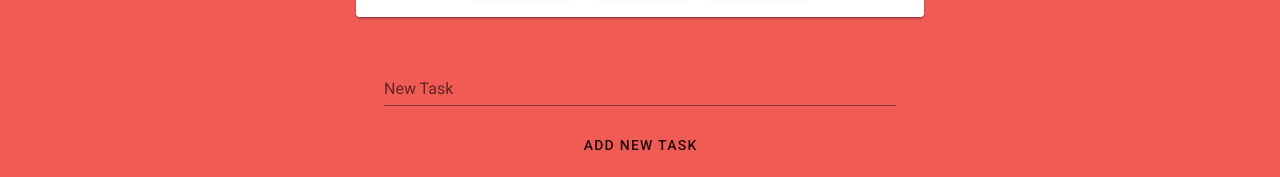
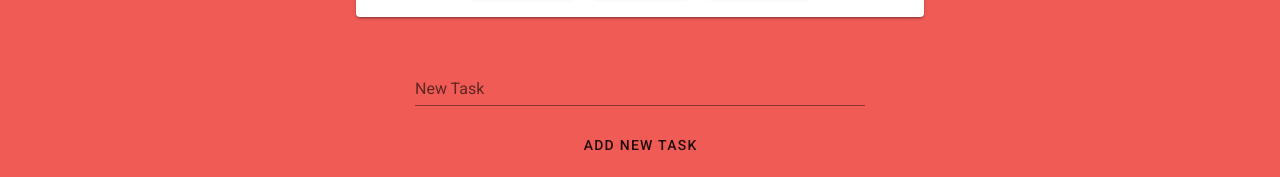
Before and after one commit to ArthurPavezzi-zz/pomodoro-timer, a Vue app: page /#/ in a window 1280 px wide. Shown: the part 388-565 px from the top of the page. Built offline with nearby package versions, Linux system fonts and the light colour scheme.

Commit message:
Refactoring

```diff
--- a/src/components/TaskList.vue
+++ b/src/components/TaskList.vue
@@ -1,6 +1,6 @@
 <template>
   <div id="task">
-    <v-text-field color="white" v-model="newTask" :label="$t('taskList.label')"/>
+    <v-text-field color="white" class="text--white" v-model="newTask" :label="$t('taskList.label')"/>
     <v-btn class="add-task" @click="addNewTask" text>{{ $t('taskList.newTask') }}</v-btn>
     <v-btn text @click="removeAllTasks" v-if="tasks.length > 0">{{ $t('taskList.removeAllTasks') }}</v-btn>
     <v-btn text @click="markAllDone" v-if="tasks.length > 0">{{ $t('taskList.markAllDone') }}</v-btn>
@@ -24,12 +24,14 @@ export default {
   },
   methods: {
     addNewTask() {
+      if (this.newTask !== '') {
         this.tasks.push({
           id: Date.now(),
           done: false,
           content: this.newTask,
         });
         this.newTask = '';
+      }
     },
 
     toggleDone(task) {
@@ -68,8 +70,9 @@ export default {
   margin: 0.5em
 
 .v-text-field
-  width: 80%
+  width: 450px
   margin: 0 auto
+  color: whitesmoke
 
 li
   display: flex
--- a/src/locales/en.json
+++ b/src/locales/en.json
@@ -16,7 +16,7 @@
     }
   },
   "settings": {
-    "settings": "Configurações",
+    "settings": "Settings",
     "cancel": "Cancel",
     "save": "Save"
   },
```
Lines whose indentation alone changed are shown as unchanged.
